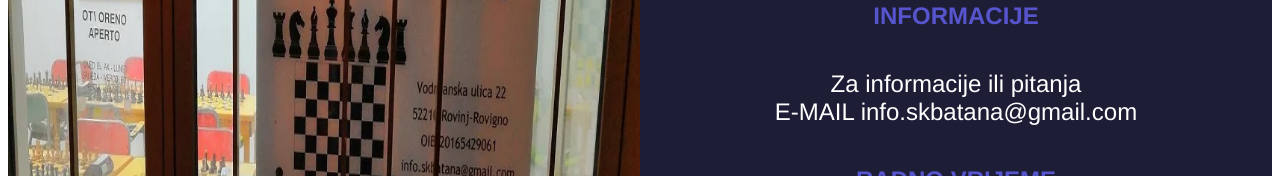
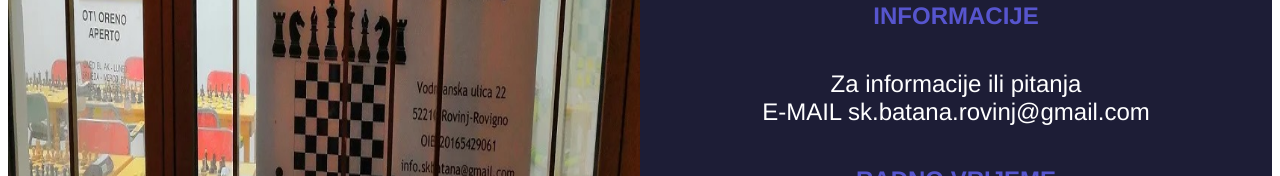
Before and after one commit to NevenDavidovic/vue_batana, a Vue app: page /kontakt in a window 1280 px wide. Shown: the part 768-944 px from the top of the page. Built offline with nearby package versions, Linux system fonts and the light colour scheme.

Commit message:
new-club-mail

```diff
--- a/src/views/ApplyView.vue
+++ b/src/views/ApplyView.vue
@@ -12,7 +12,7 @@
     Za sve one koji su zainteresirani biti polaznici naše škole šaha <br />
     prijave se mogu izvršiti na e-mail <br />
     <b
-      >info.skbatana@gmail.com ili to <br />
+      >sk.batana.rovinj@gmail.com ili to <br />
       možete napraviti osobnim dolaskom</b
     >.
   </p>
--- a/src/views/KontaktView.vue
+++ b/src/views/KontaktView.vue
@@ -13,7 +13,7 @@
         <h2>INFORMACIJE</h2>
         <p>
           Za informacije ili pitanja <br />
-          E-MAIL info.skbatana@gmail.com
+          E-MAIL sk.batana.rovinj@gmail.com
         </p>
         <h2>RADNO VRIJEME</h2>
         <p>
```
